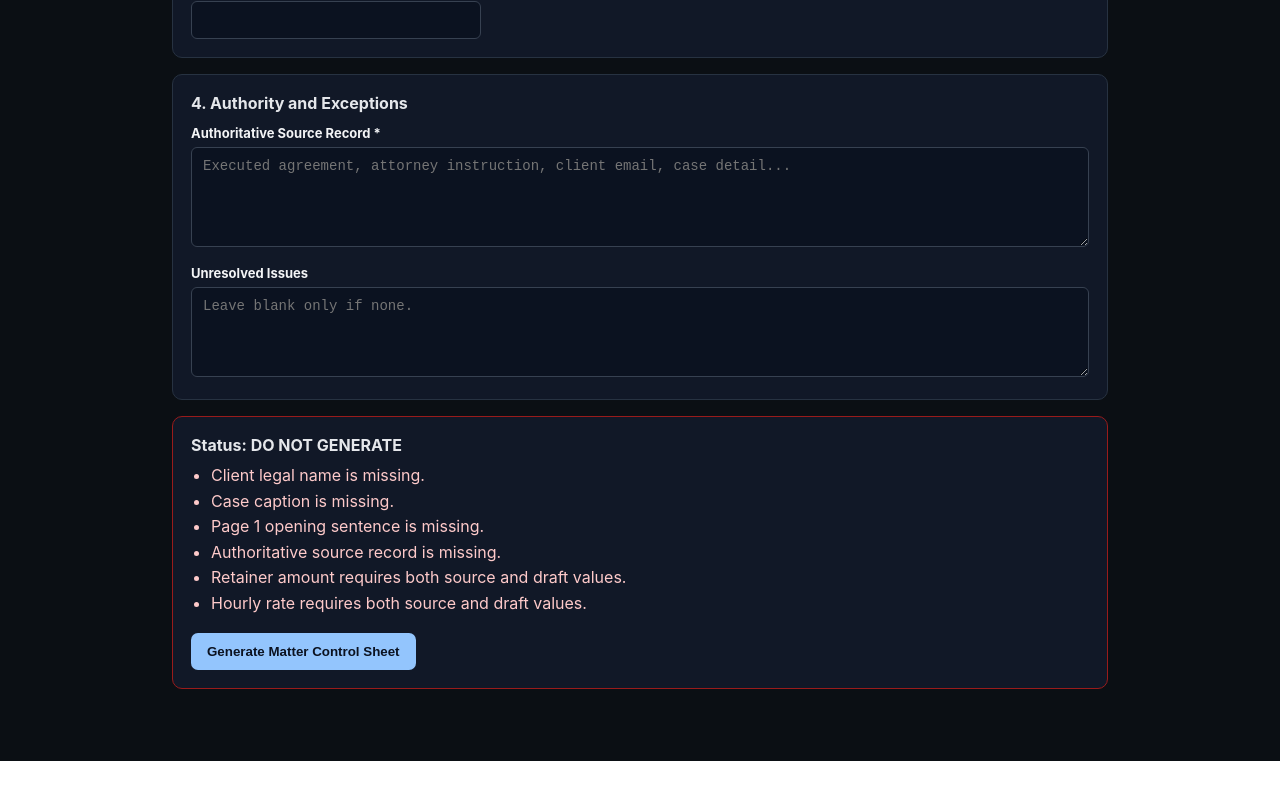
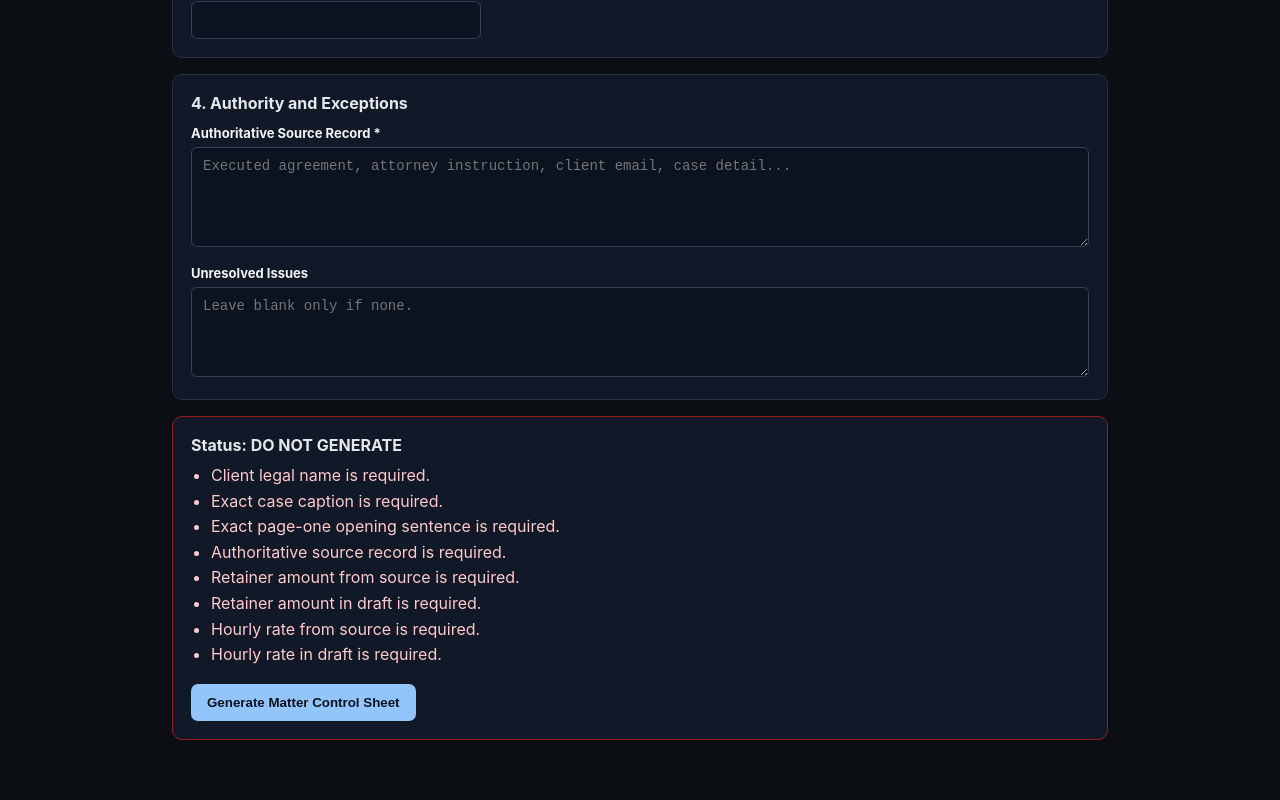
Before and after one commit to Gestaltest2026/praxis-legal-router, a Next.js app: page /retainer in a window 1280 px wide. Shown: the part 937-1737 px from the top of the page. Before the commit the page ends 1698 px from the top, so only its background shows below. Built offline with nearby package versions, Linux system fonts and the light colour scheme.

Commit message:
refactor: connect retainer pilot to shared validation engine

```diff
--- a/src/app/retainer/page.tsx
+++ b/src/app/retainer/page.tsx
@@ -1,6 +1,13 @@
 "use client";
 
 import { useMemo, useState } from "react";
+import { getProductionModule } from "@/lib/production/modules";
+import {
+  buildValidationResult,
+  combineValidationResults,
+  validateRequiredInputs,
+} from "@/lib/production/validate";
+import type { ValidationIssue } from "@/lib/production/types";
 
 type FormState = {
   clientName: string;
@@ -77,10 +84,6 @@ function normalizeMoney(value: string) {
   return value.replace(/[$,\s]/g, "").trim();
 }
 
-function required(value: string) {
-  return value.trim().length > 0;
-}
-
 export default function RetainerProductionPage() {
   const [form, setForm] = useState<FormState>(initialForm);
   const [showPacket, setShowPacket] = useState(false);
@@ -88,43 +91,59 @@ export default function RetainerProductionPage() {
   const set = (key: keyof FormState, value: string) =>
     setForm((current) => ({ ...current, [key]: value }));
 
-  const blockers = useMemo(() => {
-    const next: string[] = [];
+  const validation = useMemo(() => {
+    const module = getProductionModule("retainer");
 
-    if (!required(form.clientName)) next.push("Client legal name is missing.");
-    if (!required(form.caseCaption)) next.push("Case caption is missing.");
-    if (!required(form.openingSentence)) {
-      next.push("Page 1 opening sentence is missing.");
+    if (!module) {
+      return buildValidationResult([
+        {
+          id: "retainer-module-missing",
+          severity: "RED",
+          message: "Retainer production module is unavailable.",
+        },
+      ]);
     }
-    if (!required(form.sourceRecord)) {
-      next.push("Authoritative source record is missing.");
-    }
+
+    const requiredResult = validateRequiredInputs(module, form);
+    const issues: ValidationIssue[] = [];
 
     const sourceRetainer = normalizeMoney(form.retainerSource);
     const draftRetainer = normalizeMoney(form.retainerDraft);
     const sourceHourly = normalizeMoney(form.hourlySource);
     const draftHourly = normalizeMoney(form.hourlyDraft);
 
-    if (!sourceRetainer || !draftRetainer) {
-      next.push("Retainer amount requires both source and draft values.");
-    } else if (sourceRetainer !== draftRetainer) {
-      next.push("STOP: Retainer amount does not match the source.");
+    if (sourceRetainer && draftRetainer && sourceRetainer !== draftRetainer) {
+      issues.push({
+        id: "retainer-money-mismatch",
+        severity: "RED",
+        message: "STOP: Retainer amount does not match the source.",
+      });
     }
 
-    if (!sourceHourly || !draftHourly) {
-      next.push("Hourly rate requires both source and draft values.");
-    } else if (sourceHourly !== draftHourly) {
-      next.push("STOP: Hourly rate does not match the source.");
+    if (sourceHourly && draftHourly && sourceHourly !== draftHourly) {
+      issues.push({
+        id: "hourly-money-mismatch",
+        severity: "RED",
+        message: "STOP: Hourly rate does not match the source.",
+      });
     }
 
-    if (required(form.unresolvedIssues)) {
-      next.push("Unresolved issues require attorney review before production.");
+    if (form.unresolvedIssues.trim()) {
+      issues.push({
+        id: "retainer-unresolved",
+        severity: "YELLOW",
+        message: "Unresolved issues require attorney review before production.",
+      });
     }
 
-    return next;
+    return combineValidationResults(
+      requiredResult,
+      buildValidationResult(issues)
+    );
   }, [form]);
 
-  const ready = blockers.length === 0;
+  const blockers = validation.issues.map((issue) => issue.message);
+  const ready = validation.status === "PASS";
 
   const packet = [
     "# Praxis Matter Control Sheet",
@@ -149,8 +168,10 @@ export default function RetainerProductionPage() {
     `- Authoritative source: ${form.sourceRecord || "(missing)"}`,
     `- Unresolved issues: ${form.unresolvedIssues || "None"}`,
     "",
-    `## Production Status: ${ready ? "READY FOR ATTORNEY REVIEW" : "DO NOT GENERATE"}`,
-    ...(blockers.length ? blockers.map((item) => `- ${item}`) : ["- Deterministic intake checks cleared."]),
+    `## Production Status: ${ready ? "READY FOR ATTORNEY REVIEW" : validation.status === "YELLOW" ? "ATTORNEY DECISION REQUIRED" : "DO NOT GENERATE"}`,
+    ...(blockers.length
+      ? blockers.map((item) => `- ${item}`)
+      : ["- Shared deterministic validation checks cleared."]),
   ].join("\n");
 
   return (
@@ -211,16 +232,16 @@ export default function RetainerProductionPage() {
           <textarea style={{ ...input, minHeight: 90 }} placeholder="Leave blank only if none." value={form.unresolvedIssues} onChange={(e) => set("unresolvedIssues", e.target.value)} />
         </section>
 
-        <section style={{ ...card, borderColor: ready ? "#166534" : "#991b1b" }}>
+        <section style={{ ...card, borderColor: ready ? "#166534" : validation.status === "YELLOW" ? "#a16207" : "#991b1b" }}>
           <h2 style={{ margin: "0 0 8px", fontSize: 16 }}>
-            Status: {ready ? "READY FOR ATTORNEY REVIEW" : "DO NOT GENERATE"}
+            Status: {ready ? "READY FOR ATTORNEY REVIEW" : validation.status === "YELLOW" ? "ATTORNEY DECISION REQUIRED" : "DO NOT GENERATE"}
           </h2>
           {blockers.length ? (
-            <ul style={{ margin: "0 0 0 20px", color: "#fecaca", lineHeight: 1.6 }}>
+            <ul style={{ margin: "0 0 0 20px", color: validation.status === "YELLOW" ? "#fde68a" : "#fecaca", lineHeight: 1.6 }}>
               {blockers.map((item) => <li key={item}>{item}</li>)}
             </ul>
           ) : (
-            <p style={{ margin: 0, color: "#bbf7d0" }}>All deterministic intake checks cleared.</p>
+            <p style={{ margin: 0, color: "#bbf7d0" }}>All shared deterministic validation checks cleared.</p>
           )}
           <button
             type="button"
```
